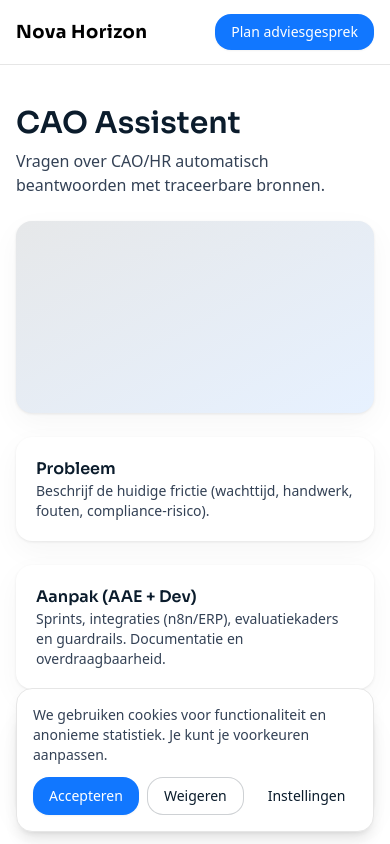
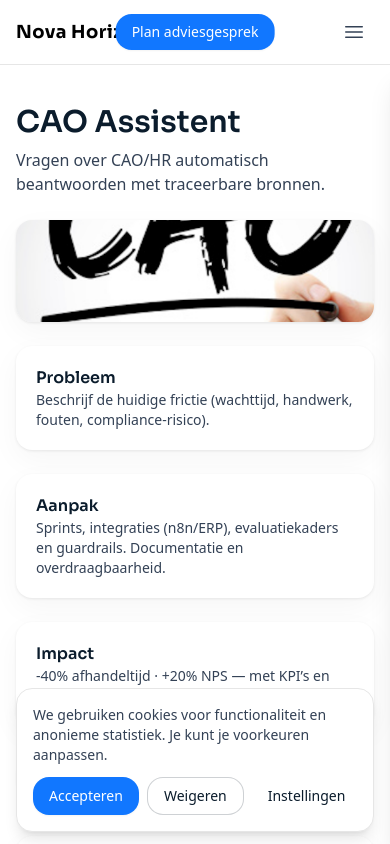
Before and after one commit to cwazuidema/novahorizon_corporate, a Next.js app: page /use-cases/cao-assistent in a window 390 px wide. Shown: the top 844 px of the page. Built offline with nearby package versions, Linux system fonts and the light colour scheme.

Commit message:
Refactor UseCasePage and Nav components: Enhance UseCasePage layout with responsive image handling and update Nav for mobile support, including a slide-out menu and improved button placement.

```diff
--- a/app/use-cases/[slug]/page.js
+++ b/app/use-cases/[slug]/page.js
@@ -18,14 +18,27 @@ export default function UseCasePage({ params }) {
                     <section>
                         <h1 className="mb-2 text-3xl font-semibold text-[#0B1C2C]" style={{ fontFamily: 'var(--font-sora), var(--font-inter), ui-sans-serif' }}>{uc.name}</h1>
                         <p className="mb-6 text-slate-700 max-w-2xl">{uc.blurb}</p>
-                        <Card className="mb-6 h-48 bg-gradient-to-br from-[#0B1C2C]/10 to-hadfield_blue/10" />
+                        <Card className="mb-6 overflow-hidden">
+                            <div className="relative w-full" style={{ aspectRatio: '3.5 / 1' }}>
+                                {uc.image ? (
+                                    <img
+                                        src={uc.image}
+                                        alt=""
+                                        aria-hidden="true"
+                                        className="absolute inset-0 h-full w-full object-cover"
+                                    />
+                                ) : (
+                                    <div className="h-full w-full bg-gradient-to-br from-[#E6E6E6] to-white" />
+                                )}
+                            </div>
+                        </Card>
                         <div className="grid gap-6 md:grid-cols-3">
                             <Card className="p-5">
                                 <h4 className="font-semibold text-[#0B1C2C]" style={{ fontFamily: 'var(--font-sora), var(--font-inter), ui-sans-serif' }}>Probleem</h4>
                                 <p className="text-sm text-slate-700">Beschrijf de huidige frictie (wachttijd, handwerk, fouten, compliance‑risico).</p>
                             </Card>
                             <Card className="p-5">
-                                <h4 className="font-semibold text-[#0B1C2C]" style={{ fontFamily: 'var(--font-sora), var(--font-inter), ui-sans-serif' }}>Aanpak (AAE + Dev)</h4>
+                                <h4 className="font-semibold text-[#0B1C2C]" style={{ fontFamily: 'var(--font-sora), var(--font-inter), ui-sans-serif' }}>Aanpak</h4>
                                 <p className="text-sm text-slate-700">Sprints, integraties (n8n/ERP), evaluatiekaders en guardrails. Documentatie en overdraagbaarheid.</p>
                             </Card>
                             <Card className="p-5">
--- a/components/Nav.jsx
+++ b/components/Nav.jsx
@@ -1,11 +1,24 @@
 'use client';
+import { useState, useEffect } from 'react';
 import Link from 'next/link';
 import { usePathname } from 'next/navigation';
 import Container from './Container';
 import Button from './Button';
+import { Bars3Icon, XMarkIcon } from '@heroicons/react/24/outline';
 
 export default function Nav() {
     const pathname = usePathname();
+    const [menuOpen, setMenuOpen] = useState(false);
+    useEffect(() => {
+        if (menuOpen) {
+            document.body.style.overflow = 'hidden';
+        } else {
+            document.body.style.overflow = '';
+        }
+        return () => {
+            document.body.style.overflow = '';
+        };
+    }, [menuOpen]);
     const navItems = [
         { href: '/ai-automatisering', label: 'AI-automatisering' },
         { href: '/use-cases', label: 'Use cases' },
@@ -14,12 +27,16 @@ export default function Nav() {
     ];
 
     return (
-        <header className="sticky top-0 z-50 border-b border-[#E6E6E6] bg-white/80 backdrop-blur">
-            <Container className="flex h-16 items-center justify-between">
+        <>
+            <header className="fixed top-0 inset-x-0 z-50 border-b border-[#E6E6E6] bg-white">
+                <Container className="relative flex h-16 items-center justify-between">
                     <div className="flex items-center gap-3">
                         <Link href="/" className="font-bold text-lg md:text-xl tracking-wide" style={{ fontFamily: 'var(--font-sora), var(--font-inter), ui-sans-serif' }}>
                             Nova Horizon
                         </Link>
+                    </div>
+                    <div className="absolute left-1/2 -translate-x-1/2 md:hidden">
+                        <Button href="mailto:info@novahorizon.nl">Plan adviesgesprek</Button>
                     </div>
                     <nav className="hidden items-center gap-6 md:flex">
                         {navItems.map((it) => {
@@ -34,10 +51,77 @@ export default function Nav() {
                             );
                         })}
                     </nav>
-                <div className="flex items-center gap-3">
+                    <div className="hidden md:flex items-center gap-3">
                         <Button href="mailto:info@novahorizon.nl">Plan adviesgesprek</Button>
+                    </div>
+                    <div className="md:hidden flex items-center">
+                        <button
+                            type="button"
+                            aria-label="Open menu"
+                            aria-expanded={menuOpen}
+                            onClick={() => setMenuOpen((v) => !v)}
+                            className="p-2 rounded-md hover:bg-slate-100 focus:outline-none focus:ring-2 focus:ring-offset-2 focus:ring-slate-300"
+                        >
+                            {menuOpen ? (
+                                <XMarkIcon className="h-6 w-6 text-slate-700" />
+                            ) : (
+                                <Bars3Icon className="h-6 w-6 text-slate-700" />
+                            )}
+                        </button>
                     </div>
                 </Container>
             </header>
+            {/* Mobile slide-out drawer */}
+            <div
+                className={[
+                    'fixed inset-0 z-40 md:hidden',
+                    menuOpen ? 'pointer-events-auto' : 'pointer-events-none'
+                ].join(' ')}
+                aria-hidden={!menuOpen}
+            >
+                {/* Backdrop below header */}
+                <div
+                    className={[
+                        'absolute inset-x-0 top-16 bottom-0 bg-black/40 transition-opacity duration-300',
+                        menuOpen ? 'opacity-100' : 'opacity-0'
+                    ].join(' ')}
+                    onClick={() => setMenuOpen(false)}
+                />
+                {/* Drawer panel */}
+                <div
+                    className={[
+                        'absolute right-0 top-16 bottom-0 w-80 max-w-[85%] bg-white shadow-xl',
+                        'transition-transform duration-300 ease-out',
+                        menuOpen ? 'translate-x-0' : 'translate-x-full'
+                    ].join(' ')}
+                    role="dialog"
+                    aria-modal="true"
+                >
+
+                    <nav>
+                        <ul className="flex flex-col py-2">
+                            {navItems.map((it) => {
+                                const active = pathname === it.href;
+                                return (
+                                    <li key={it.href}>
+                                        <Link
+                                            href={it.href}
+                                            onClick={() => setMenuOpen(false)}
+                                            className={[
+                                                'block px-6 py-4 text-base font-semibold',
+                                                active ? 'text-[#0B1C2C]' : 'text-slate-700 hover:text-[#0B1C2C]'
+                                            ].join(' ')}
+                                        >
+                                            {it.label}
+                                        </Link>
+                                    </li>
+                                );
+                            })}
+                        </ul>
+                    </nav>
+                </div>
+            </div>
+            <div className="h-16"></div>
+        </>
     );
 }
```
Lines whose indentation alone changed are shown as unchanged.
